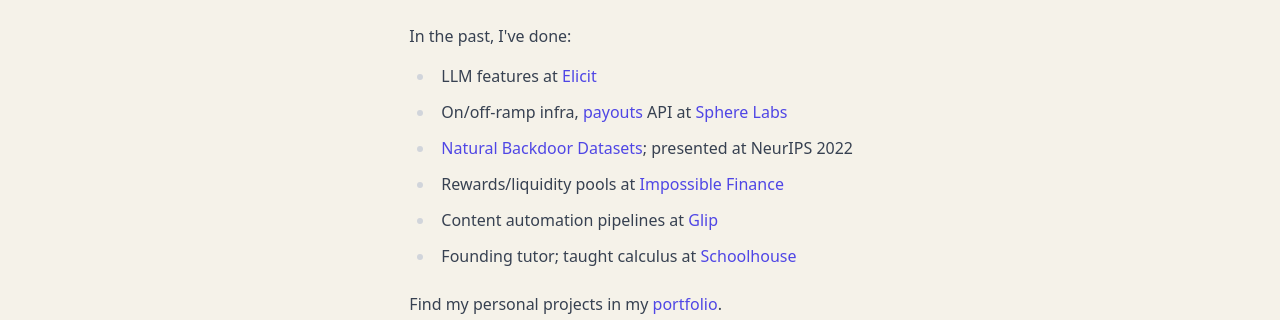
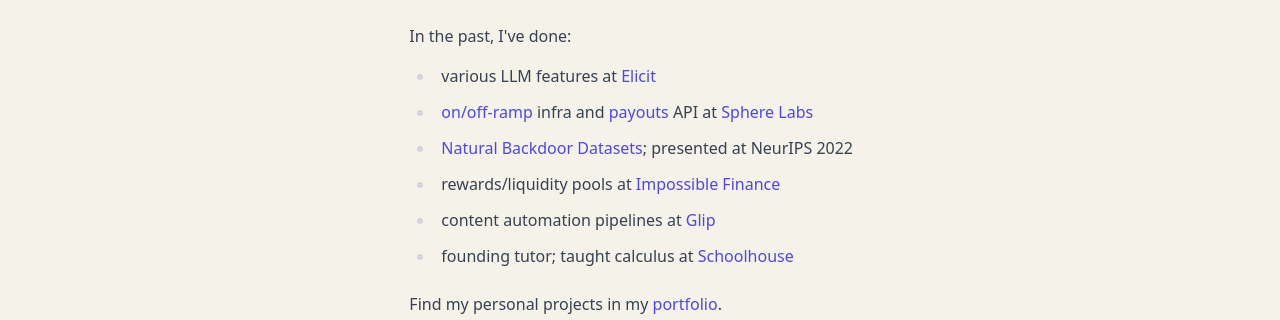
Before and after one commit to technoabsurdist/emilioandere.com, a Next.js app: page / in a window 1280 px wide. Shown: the part 508-828 px from the top of the page. Built offline with nearby package versions, Linux system fonts and the light colour scheme.

Commit message:
slight mods to home

```diff
--- a/src/components/Home.js
+++ b/src/components/Home.js
@@ -71,12 +71,12 @@ export function Home() {
                   In the past, I've done:
                 </p>
                 <ul>
-                  <li>LLM features at <a href="https://elicit.com">Elicit</a></li>
-                  <li>On/off-ramp infra, <a href="https://docs.spherepay.co/api/bankAccount" target="_blank">payouts</a> API at <a href="https://spherepay.co/" target="_blank">Sphere Labs</a></li>
+                  <li>various LLM features at <a href="https://elicit.com">Elicit</a></li>
+                  <li><a href="https://spherepay.co/ramp" target="_blank">on/off-ramp</a> infra and <a href="https://docs.spherepay.co/api/bankAccount" target="_blank">payouts</a> API at <a href="https://spherepay.co/" target="_blank">Sphere Labs</a></li>
                   <li><a href="https://arxiv.org/abs/2206.10673v1" target="_blank">Natural Backdoor Datasets</a>; presented at NeurIPS 2022</li>
-                  <li>Rewards/liquidity pools at <a href="https://app.impossible.finance" target="_blank">Impossible Finance</a></li>
-                  <li>Content automation pipelines at <a href="https://glip.gg" target="_blank">Glip</a></li>
-                  <li>Founding tutor; taught calculus at <a href="https://schoolhouse.world/" target="_blank">Schoolhouse</a></li>
+                  <li>rewards/liquidity pools at <a href="https://app.impossible.finance" target="_blank">Impossible Finance</a></li>
+                  <li>content automation pipelines at <a href="https://glip.gg" target="_blank">Glip</a></li>
+                  <li>founding tutor; taught calculus at <a href="https://schoolhouse.world/" target="_blank">Schoolhouse</a></li>
                 </ul>
                 <p className="-mb-2">
                   Find my personal projects in my <a href="/portfolio">portfolio</a>.
```
